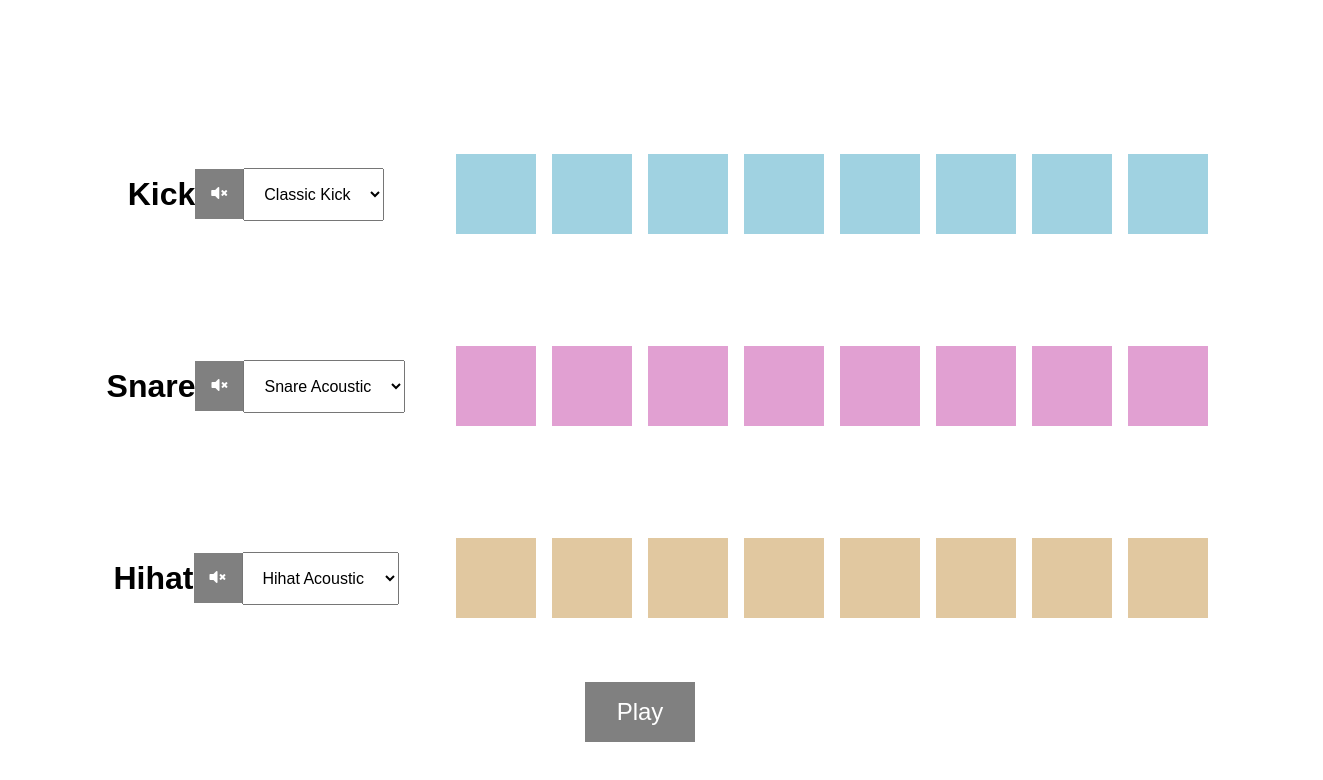
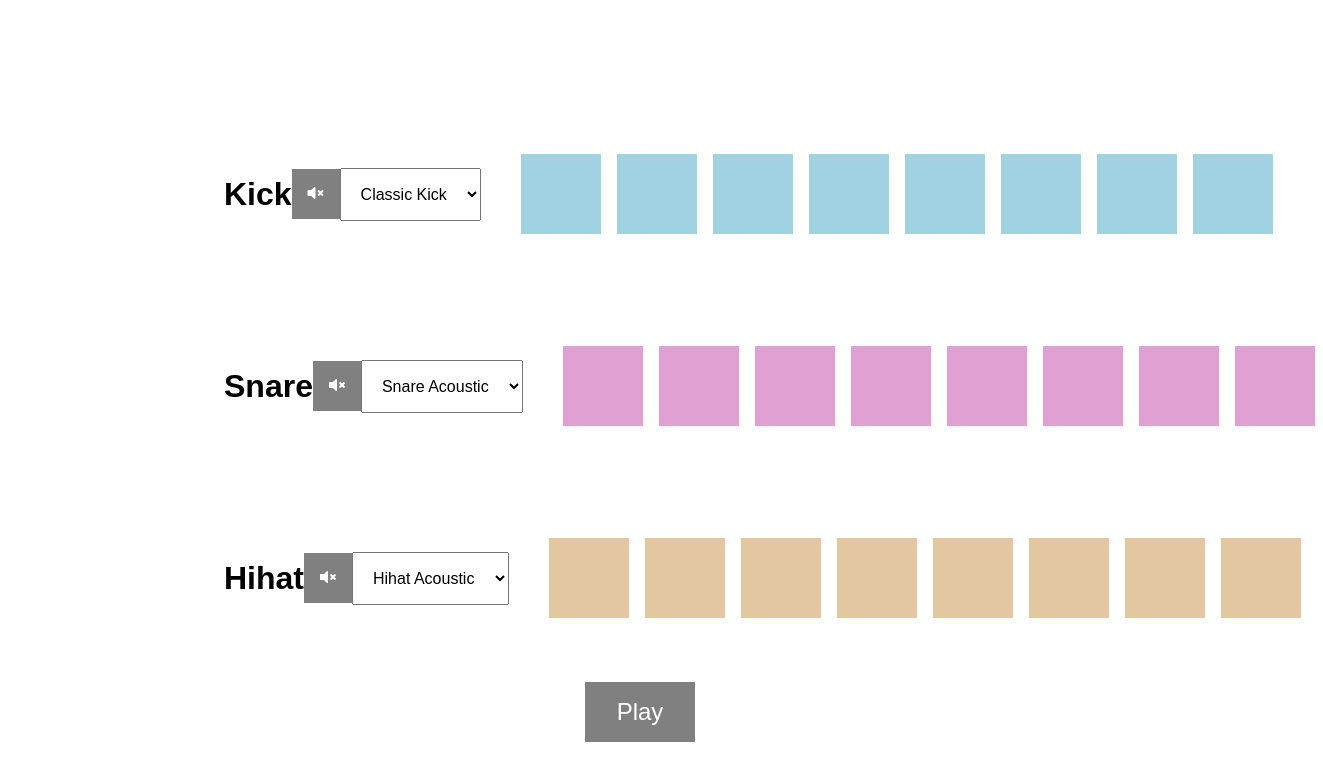
Before and after one commit to serusthe3rd/js-beatmaker-app, a plain HTML site: page index.html in a window 1280 px wide. Shown: the whole page, 1323 px wide, since content can reach past the window. Drawn offline with Linux system fonts and the light colour scheme.

Commit message:
Update style.css

```diff
--- a/style.css
+++ b/style.css
@@ -59,7 +59,7 @@ svg {
 .hihat-track {
   display: flex;
   align-items: center;
-  width: 90%;
+  width: 70%;
   justify-content: space-between;
   margin-top: 5rem;
 }
@@ -72,7 +72,7 @@ svg {
 
 .controls {
   display: flex;
-  justify-content: center;
+  justify-content: space-evenly;
   align-items: center;
   flex: 1;
   margin: 0rem 2rem;
```
